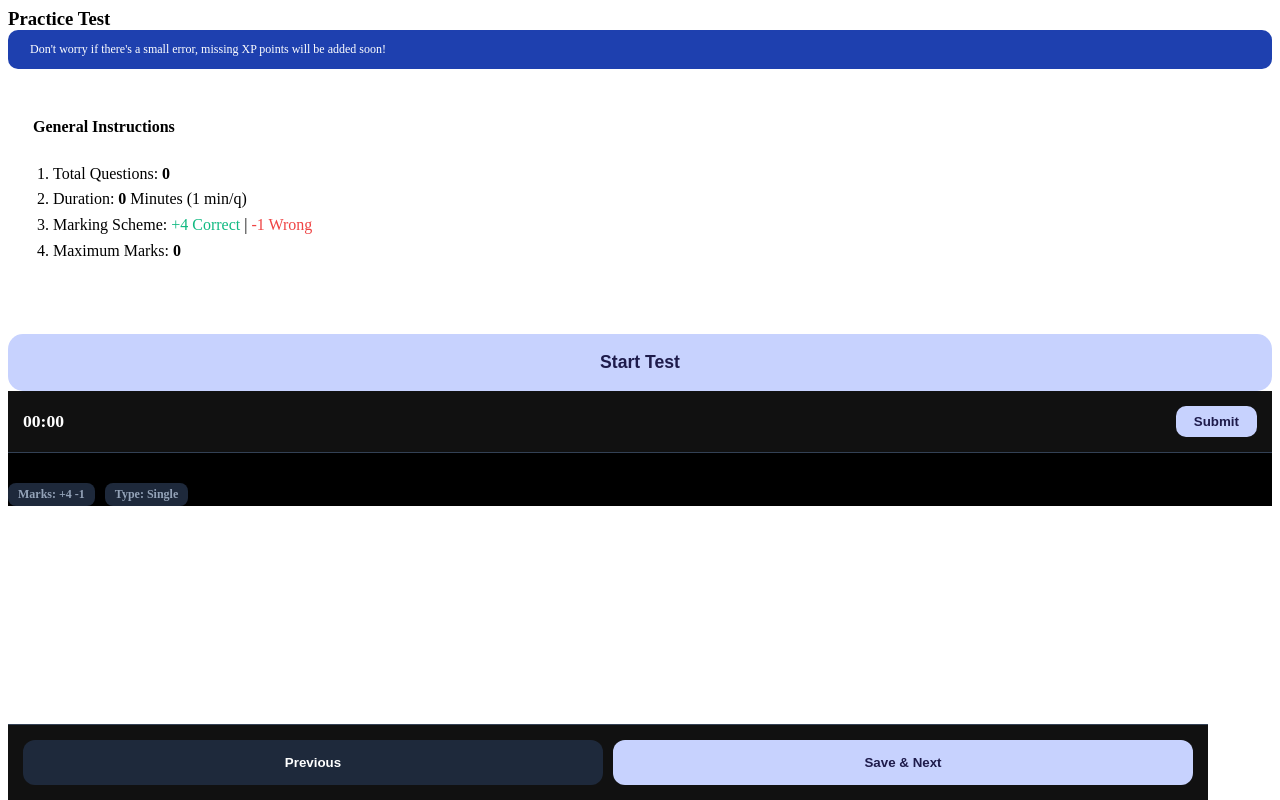
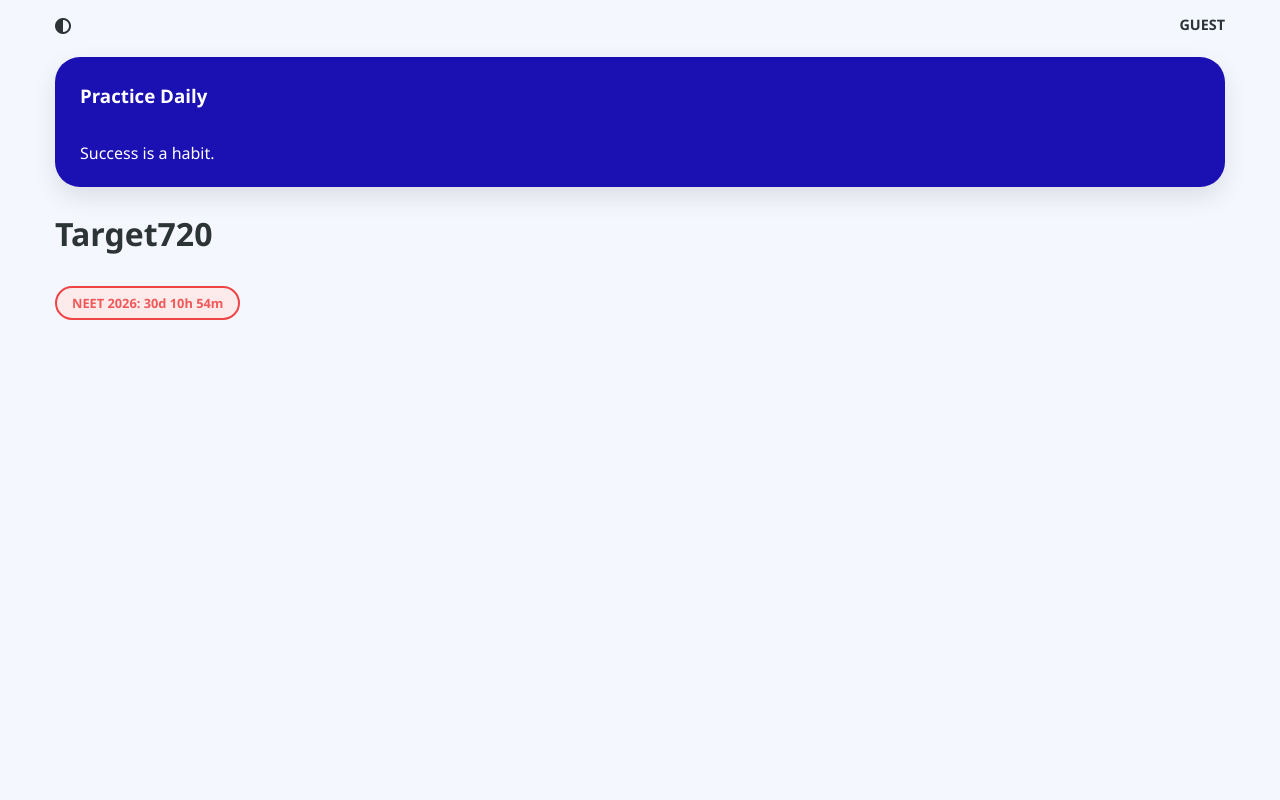
Before and after one commit to rajfeuewhs/Neet-question, a Flask app: page / in a window 1280 px wide. Run offline with Flask 3, Linux system fonts and the light colour scheme; data that the repository does not hold is empty.

Commit message:
Update index.html

```diff
--- a/templates/index.html
+++ b/templates/index.html
@@ -1,151 +1,179 @@
-<style>
-    /* --- INSTRUCTION PAGE DESIGN --- */
-    .ins-card {
-        background: var(--card); padding: 25px; border-radius: 20px;
-        color: var(--text); line-height: 1.6; border: 1px solid var(--border);
-    }
-    .start-btn {
-        width: 100%; padding: 18px; background: #c7d2fe; color: #1e1b4b;
-        border: none; border-radius: 15px; font-weight: 800; font-size: 1.1rem;
-        cursor: pointer; margin-top: 30px; transition: 0.3s;
-    }
+<!DOCTYPE html>
+<html lang="en">
+<head>
+    <meta charset="UTF-8">
+    <meta name="viewport" content="width=device-width, initial-scale=1.0, maximum-scale=1.0, user-scalable=no">
+    <title>Target720 | NEET Portal</title>
+    <link rel="stylesheet" href="https://cdnjs.cloudflare.com/ajax/libs/font-awesome/6.0.0/css/all.min.css">
+    <style>
+        :root { --pw-blue: #1b10b1; --bg: #f4f7fe; --text: #2d3436; --card: #ffffff; --border: rgba(27, 16, 177, 0.08); }
+        body.dark-mode { --bg: #0f172a; --text: #f8fafc; --card: #1e293b; --border: #334155; }
+        body { font-family: 'Segoe UI', sans-serif; margin: 0; background-color: var(--bg); color: var(--text); transition: 0.3s; overflow-x: hidden; }
+        .container { width: 100%; max-width: 1200px; margin: auto; padding: 15px; box-sizing: border-box; }
+        .page-section { display: none; min-height: 100vh; }
+        .active-page { display: block !important; }
 
-    /* --- TEST PAGE LAYOUT --- */
-    #page-test { background: #000 !important; color: white !important; }
+        /* Banner & Countdown */
+        .banner-wrapper { width: 100%; overflow: hidden; border-radius: 25px; margin-bottom: 25px; box-shadow: 0 10px 25px rgba(0,0,0,0.1); }
+        .banner-container { display: flex; transition: transform 0.5s ease; }
+        .banner-card { min-width: 100%; height: 130px; color: white; padding: 25px; display: flex; flex-direction: column; justify-content: center; position: relative; box-sizing: border-box; }
+        @keyframes pulse-red { 0%, 100% { background: #ef4444; color: white; } 50% { background: white; color: #ef4444; } }
+        .countdown-badge { display: inline-block; padding: 6px 15px; border-radius: 50px; font-weight: 900; font-size: 0.8rem; border: 2px solid #ef4444; animation: pulse-red 2s infinite; margin-top: 10px; }
 
-    .test-header {
-        display: flex; justify-content: space-between; align-items: center;
-        padding: 15px; background: #111; border-bottom: 1px solid #334155;
-    }
+        /* Cards & Navigation */
+        .main-grid { display: grid; grid-template-columns: repeat(auto-fit, minmax(180px, 1fr)); gap: 20px; }
+        .subject-card { background: var(--card); padding: 35px 15px; border-radius: 30px; text-align: center; border: 1px solid var(--border); cursor: pointer; transition: 0.3s; }
+        .dpp-card { background: var(--card); border-radius: 20px; border: 1px solid var(--border); margin-bottom: 15px; padding: 15px; display: flex; gap: 15px; align-items: center; cursor: pointer; }
+        .dpp-thumb { width: 80px; height: 80px; background: #fed7aa; border-radius: 15px; display: flex; align-items: center; justify-content: center; flex-shrink: 0; }
 
-    .test-timer { font-weight: bold; font-size: 1.1rem; color: #fff; }
+        /* Test Engine (PW Black Design) */
+        #page-test { background: #000 !important; color: white !important; }
+        .option-box { background: #1e293b; border: 1px solid #334155; padding: 18px; border-radius: 15px; margin-bottom: 12px; display: flex; align-items: center; justify-content: space-between; cursor: pointer; color: white; }
+        .option-box.correct { background: #064e3b !important; border-color: #10b981; }
+        .option-box.wrong { background: #7f1d1d !important; border-color: #ef4444; }
+        .nav-dot { min-width: 40px; height: 40px; border-radius: 8px; background: #1e293b; color: white; display: flex; align-items: center; justify-content: center; font-weight: bold; cursor: pointer; }
+        .nav-dot.active { background: #7f1d1d; color: #fca5a5; border: 1px solid #fca5a5; }
 
-    .ques-nav {
-        display: flex; gap: 8px; overflow-x: auto; padding: 15px;
-        scrollbar-width: none; background: #000;
-    }
-    .ques-nav::-webkit-scrollbar { display: none; }
+        .header-sticky { background: var(--card); padding: 15px 20px; display: flex; align-items: center; gap: 15px; border-bottom: 1px solid var(--border); position: sticky; top: 0; z-index: 100; }
+        .footer-nav { position: fixed; bottom: 0; width: 100%; max-width: 1200px; background: #111; padding: 15px; display: flex; gap: 10px; border-top: 1px solid #334155; box-sizing: border-box; }
+    </style>
+</head>
+<body>
 
-    .nav-dot {
-        min-width: 40px; height: 40px; border-radius: 8px;
-        background: #1e293b; color: white; display: flex;
-        align-items: center; justify-content: center; font-weight: bold;
-        cursor: pointer; border: 1px solid #334155;
-    }
-    .nav-dot.active { background: #7f1d1d; color: #fca5a5; border: 1px solid #fca5a5; }
+<div id="page-home" class="page-section active-page">
+    <div class="container">
+        <div style="display:flex; justify-content:space-between; margin-bottom:20px;">
+            <div onclick="toggleDarkMode()"><i class="fas fa-adjust"></i></div>
+            <div id="un-name" style="font-weight:800; font-size:0.9rem;">GUEST</div>
+        </div>
+        <div class="banner-wrapper">
+            <div class="banner-container" id="banner-slide">
+                <div class="banner-card" style="background: #1b10b1;"><h3>Practice Daily</h3><p>Success is a habit.</p></div>
+                <div class="banner-card" style="background: #ea580c;"><h3>Believe</h3><p>Until you're proud.</p></div>
+            </div>
+        </div>
+        <h1>Target720</h1>
+        <div id="neet-timer" class="countdown-badge">NEET 2026: 00d 00h 00m</div>
+        <div class="main-grid" id="main-subjects" style="margin-top:20px;"></div>
+        <div id="specials-area" style="display:none; margin-top:40px;"><span style="font-weight:900; color:#64748b;">SPECIALS</span><div class="main-grid" id="custom-list"></div></div>
+    </div>
+</div>
 
-    /* --- QUESTION & OPTIONS --- */
-    .option-box {
-        background: #1e293b; border: 1px solid #334155; padding: 18px;
-        border-radius: 15px; margin-bottom: 12px; display: flex;
-        align-items: center; justify-content: space-between;
-        cursor: pointer; transition: 0.2s; color: #fff;
-    }
-    .option-box:active { transform: scale(0.98); }
-
-    .option-box.wrong { background: #7f1d1d !important; border-color: #ef4444 !important; }
-    .option-box.correct { background: #064e3b !important; border-color: #10b981 !important; }
-
-    .footer-nav {
-        position: fixed; bottom: 0; width: 100%; max-width: 1200px;
-        background: #111; padding: 15px; display: flex; gap: 10px;
-        border-top: 1px solid #334155; box-sizing: border-box;
-    }
-    .footer-nav button { flex: 1; padding: 15px; border-radius: 12px; font-weight: 800; border: none; cursor: pointer; }
-</style>
+<div id="page-chapters" class="page-section">
+    <div class="header-sticky"><i class="fas fa-arrow-left" onclick="goBack()"></i><h3 id="sub-title">Subject</h3></div>
+    <div class="container" id="chapter-list"></div>
+</div>
+<div id="page-dpp" class="page-section">
+    <div class="header-sticky"><i class="fas fa-arrow-left" onclick="goBack()"></i><h3 id="ch-title">Chapter</h3></div>
+    <div class="container" id="dpp-items"></div>
+</div>
 
 <div id="page-instructions" class="page-section">
-    <div class="header-sticky" style="background:var(--card);"><i class="fas fa-chevron-left" onclick="goBack()"></i><h3 style="margin:0;">Practice Test</h3></div>
+    <div class="header-sticky"><i class="fas fa-arrow-left" onclick="goBack()"></i><h3>Instructions</h3></div>
     <div class="container">
-        <div style="background:#1e40af; color:white; padding:12px; border-radius:10px; font-size:0.75rem; margin-bottom:20px; display:flex; align-items:center; gap:10px;">
-            <i class="fas fa-info-circle"></i>
-            <span>Don't worry if there's a small error, missing XP points will be added soon!</span>
-        </div>
-        <div class="ins-card">
-            <h4 style="margin-top:0;">General Instructions</h4>
-            <ol style="padding-left: 20px;">
-                <li>Total Questions: <b id="ins-qcount">0</b></li>
-                <li>Duration: <b id="ins-time">0</b> Minutes (1 min/q)</li>
-                <li>Marking Scheme: <span style="color:#10b981;">+4 Correct</span> | <span style="color:#ef4444;">-1 Wrong</span></li>
-                <li>Maximum Marks: <b id="ins-marks">0</b></li>
-            </ol>
-        </div>
-        <button class="start-btn" onclick="startActualTest()">Start Test</button>
+        <div style="background:#1e40af; color:white; padding:15px; border-radius:10px; margin-bottom:20px; font-size:0.8rem;"><i class="fas fa-info-circle"></i> Missing points will be added soon!</div>
+        <div style="background:var(--card); padding:20px; border-radius:15px; line-height:1.8;">Total Questions: <b id="ins-qcount">0</b><br>Time: <b id="ins-time">0</b> Minutes<br>Marks: +4 | -1</div>
+        <button onclick="startActualTest()" style="position:fixed; bottom:20px; left:5%; width:90%; padding:18px; background:#c7d2fe; color:#1e1b4b; border:none; border-radius:15px; font-weight:800;">Start Test</button>
     </div>
 </div>
 
 <div id="page-test" class="page-section">
     <div class="test-header">
-        <div class="test-timer"><i class="far fa-clock"></i> <span id="test-timer-val">00:00</span></div>
-        <button onclick="submitTest()" style="background:#c7d2fe; color:#1e1b4b; border:none; padding:8px 18px; border-radius:10px; font-weight:900; cursor:pointer;">Submit</button>
+        <h3 id="test-timer" style="margin:0;">02:59:45</h3>
+        <button onclick="submitTest()" style="background:#c7d2fe; color:#1e1b4b; border:none; padding:8px 15px; border-radius:8px; font-weight:bold;">Submit</button>
     </div>
-
-    <div class="ques-nav" id="test-nav-dots"></div>
-
+    <div id="test-nav" style="display:flex; gap:10px; overflow-x:auto; padding:15px;"></div>
     <div class="container">
-        <div style="display:flex; gap:10px; margin-bottom:15px;">
-            <span style="background:#1e293b; padding:4px 10px; border-radius:8px; font-size:0.75rem; color:#94a3b8; font-weight:bold;">Marks: +4 -1</span>
-            <span style="background:#1e293b; padding:4px 10px; border-radius:8px; font-size:0.75rem; color:#94a3b8; font-weight:bold;">Type: Single</span>
-        </div>
-
-        <div id="question-area" style="font-size:1.15rem; margin-bottom:25px; line-height:1.6; font-weight:500;"></div>
-        <div id="options-area"></div>
+        <div id="ques-text" style="font-size:1.2rem; margin-bottom:20px; font-weight:500;"></div>
+        <div id="opts-area"></div>
     </div>
-
     <div class="footer-nav">
-        <button onclick="prevQ()" style="background:#1e293b; color:white;">Previous</button>
-        <button onclick="nextQ()" style="background:#c7d2fe; color:#1e1b4b;">Save & Next</button>
+        <button onclick="prevQ()" style="flex:1; background:#1e293b; color:white; border:none; border-radius:10px;">Previous</button>
+        <button onclick="nextQ()" style="flex:1; background:#c7d2fe; color:#1e1b4b; border:none; border-radius:10px;">Save & Next</button>
     </div>
 </div>
 
 <script>
-    // --- UPDATED LOGIC ---
+    let config = {}, pageStack = ['page-home'], curSub = "", curTest = [], qIdx = 0;
+
+    window.onload = async () => {
+        const res = await fetch('/get_config'); config = await res.json();
+        renderHome();
+        setInterval(updateCountdown, 1000);
+        setInterval(() => { let slide = document.getElementById('banner-slide'); let idx = (Math.floor(Date.now()/4000)%2); slide.style.transform = `translateX(-${idx*100}%)`; }, 4000);
+    };
+
+    function renderHome() {
+        const main = ['physics','chemistry','botany','zoology'];
+        let mH = '', sH = '', hasS = false;
+        for(let s in config) {
+            let card = `<div class="subject-card" onclick="openSubject('${s}')"><h3>${s.toUpperCase()}</h3></div>`;
+            if(main.includes(s.toLowerCase())) mH += card; else { sH += card; hasS = true; }
+        }
+        document.getElementById('main-subjects').innerHTML = mH;
+        if(hasS) { document.getElementById('specials-area').style.display='block'; document.getElementById('custom-list').innerHTML=sH; }
+    }
+
+    function openSubject(s) {
+        curSub = s; document.getElementById('sub-title').innerText = s.toUpperCase();
+        let h = '', i = 1;
+        for(let ch in config[s]) {
+            h += `<div class="dpp-card" onclick="openDPP('${ch}')"><div><b>CH-${i<10?'0'+i:i}</b><br>${ch}</div></div>`; i++;
+        }
+        document.getElementById('chapter-list').innerHTML = h; showPage('page-chapters');
+    }
+
+    function openDPP(ch) {
+        document.getElementById('ch-title').innerText = ch; let h = '';
+        config[curSub][ch].forEach(t => {
+            h += `<div class="dpp-card" onclick="loadTest('${t.file}')"><div><b>${t.name}</b><br><small>NEET Pattern</small></div></div>`;
+        });
+        document.getElementById('dpp-items').innerHTML = h; showPage('page-dpp');
+    }
+
+    async function loadTest(file) {
+        const res = await fetch(`/get_test/${file}`); curTest = await res.json();
+        document.getElementById('ins-qcount').innerText = curTest.length;
+        document.getElementById('ins-time').innerText = curTest.length; showPage('page-instructions');
+    }
+
+    function startActualTest() { qIdx = 0; renderQuestion(); renderNav(); showPage('page-test'); }
+
     function renderQuestion() {
-        const q = currentTest[qIdx];
-        document.getElementById('question-area').innerText = q.question;
-
+        const q = curTest[qIdx]; document.getElementById('ques-text').innerText = q.question;
         let h = '';
         q.options.forEach((opt, i) => {
-            h += `<div class="option-box" onclick="checkAnswer(this, ${i}, ${q.correct})">
-                    <div style="display:flex; align-items:center;">
-                        <span style="color:#64748b; font-weight:bold; margin-right:15px;">${i+1}</span>
-                        <span>${opt}</span>
-                    </div>
-                    <i class="far fa-circle" style="color:#334155;"></i>
-                  </div>`;
+            h += `<div class="option-box" onclick="checkAns(this, ${i}, ${q.correct})"><span>${i+1}. ${opt}</span><i class="far fa-circle"></i></div>`;
         });
-        document.getElementById('options-area').innerHTML = h;
-        setupNav(); // Dots update karne ke liye
+        document.getElementById('opts-area').innerHTML = h;
     }
 
-    function checkAnswer(el, chosen, correct) {
-        const mainSubs = ['physics','chemistry','botany','zoology'];
-        const boxes = document.querySelectorAll('.option-box');
-
-        if (mainSubs.includes(curSub.toLowerCase())) {
-            boxes.forEach(box => box.style.pointerEvents = 'none'); // Stop multiple clicks
-
-            if (chosen === correct) {
-                el.classList.add('correct');
-                el.querySelector('i').className = "fas fa-check-circle";
-            } else {
-                el.classList.add('wrong');
-                el.querySelector('i').className = "fas fa-times-circle";
-                boxes[correct].classList.add('correct');
-                boxes[correct].querySelector('i').className = "fas fa-check-circle";
-            }
-        } else {
-            // Non-main subjects: Simple Selection
-            boxes.forEach(b => b.style.borderColor = '#334155');
-            el.style.borderColor = '#c7d2fe';
-        }
+    function checkAns(el, chosen, correct) {
+        const main = ['physics','chemistry','botany','zoology'];
+        if(main.includes(curSub.toLowerCase())) {
+            const boxes = document.querySelectorAll('.option-box'); boxes.forEach(b => b.style.pointerEvents = 'none');
+            if(chosen === correct) el.classList.add('correct');
+            else { el.classList.add('wrong'); boxes[correct].classList.add('correct'); }
+        } else { el.style.borderColor = "white"; }
     }
 
-    function setupNav() {
-        let h = '';
-        currentTest.forEach((_, i) => {
-            h += `<div class="nav-dot ${i===qIdx?'active':''}" onclick="qIdx=${i};renderQuestion()">${i+1}</div>`;
-        });
-        document.getElementById('test-nav-dots').innerHTML = h;
+    function renderNav() {
+        let h = ''; curTest.forEach((_, i) => h += `<div class="nav-dot ${i===qIdx?'active':''}" onclick="qIdx=${i};renderQuestion();renderNav()">${i+1}</div>`);
+        document.getElementById('test-nav').innerHTML = h;
     }
+
+    function nextQ() { if(qIdx < curTest.length-1) { qIdx++; renderQuestion(); renderNav(); } }
+    function prevQ() { if(qIdx > 0) { qIdx--; renderQuestion(); renderNav(); } }
+
+    function updateCountdown() {
+        const diff = new Date("May 3, 2026") - new Date();
+        const d = Math.floor(diff/864e5), h = Math.floor((diff%864e5)/36e5), m = Math.floor((diff%36e5)/6e4);
+        document.getElementById('neet-timer').innerText = `NEET 2026: ${d}d ${h}h ${m}m`;
+    }
+
+    function showPage(id) { document.querySelectorAll('.page-section').forEach(p=>p.classList.remove('active-page')); document.getElementById(id).classList.add('active-page'); if(pageStack[pageStack.length-1]!==id) pageStack.push(id); }
+    function goBack() { if(pageStack.length > 1) { pageStack.pop(); showPage(pageStack[pageStack.length-1]); pageStack.pop(); } }
+    function toggleDarkMode() { document.body.classList.toggle('dark-mode'); }
 </script>
+</body>
+</html>
```
